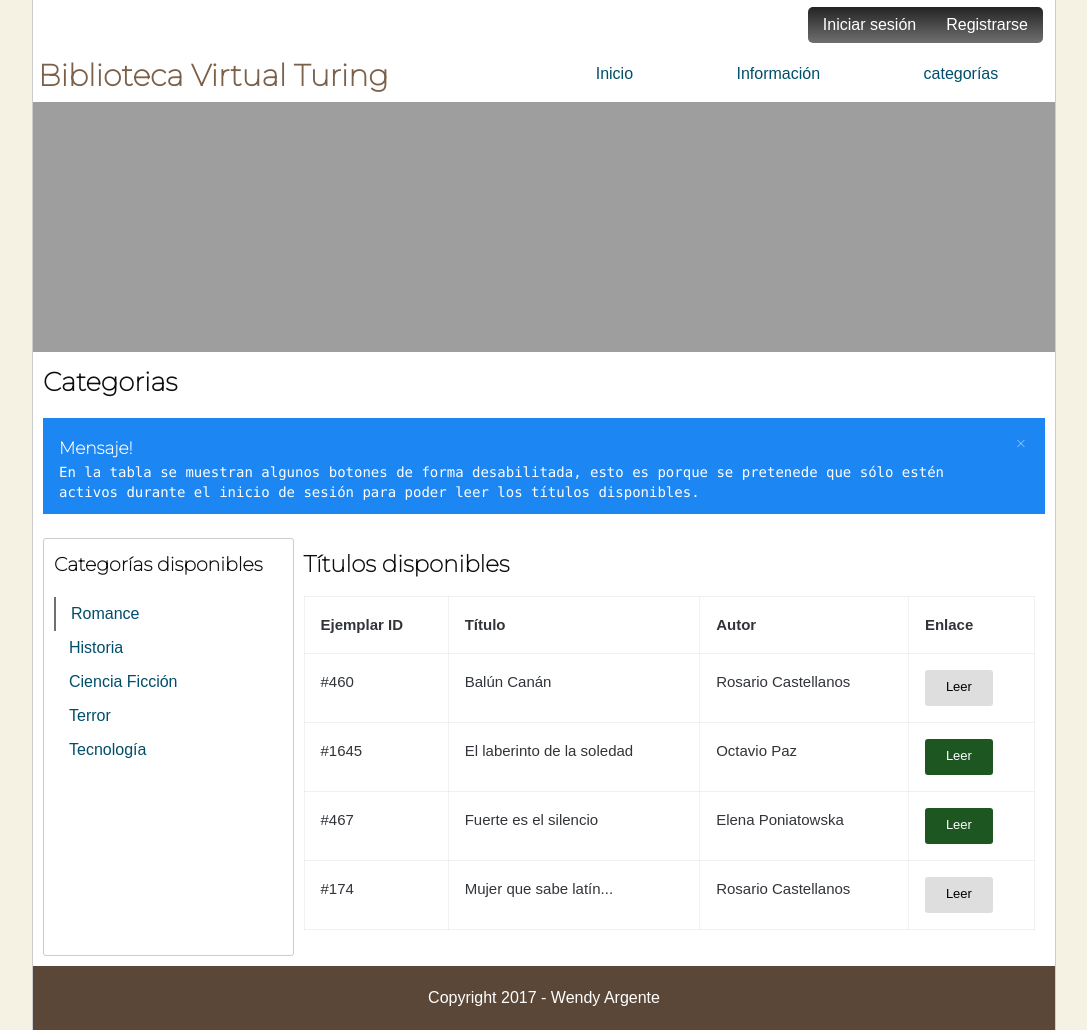
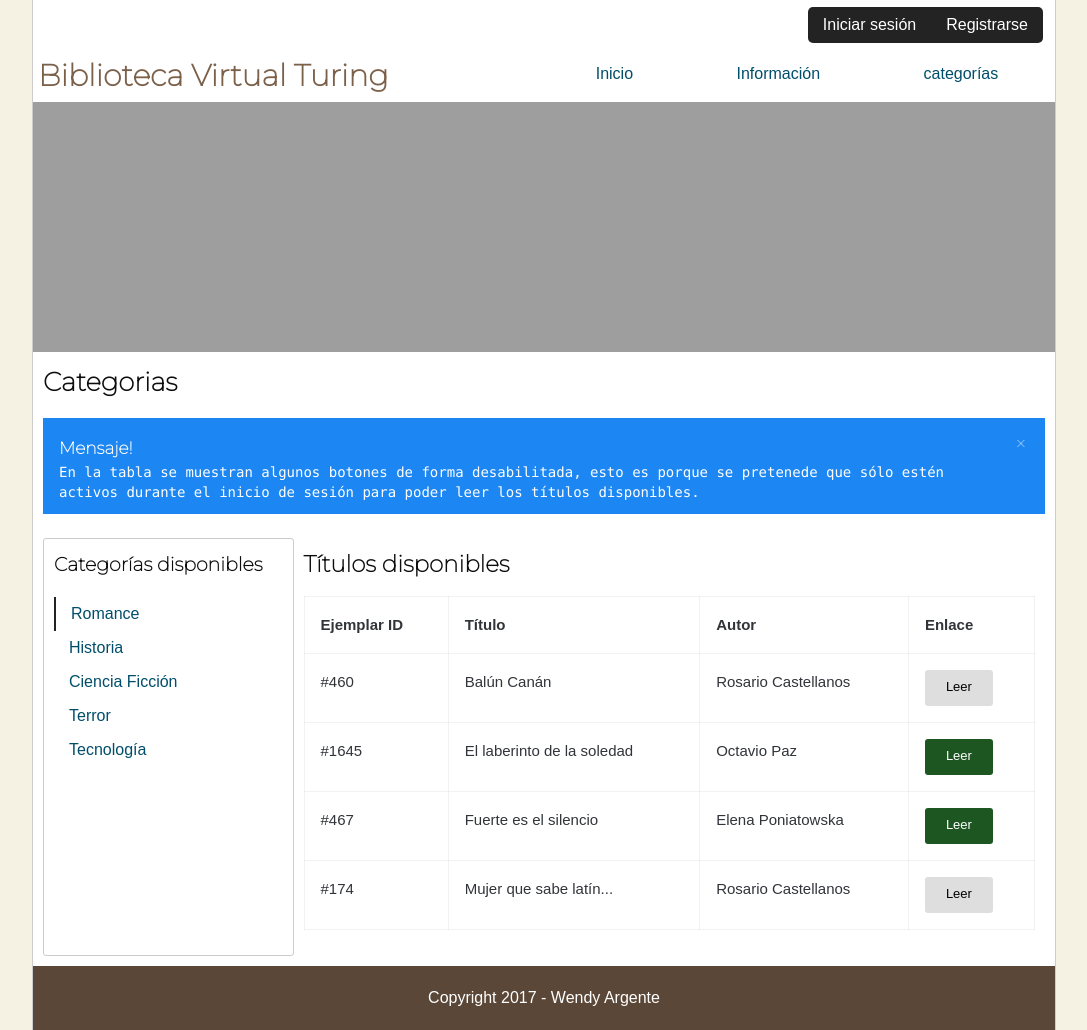
Before and after one commit to wendyar/turing, a Jekyll site: the page built from categorias.html, in a window 1280 px wide. Shown: the whole page, without its empty margins (96-1183 px from the left). Built offline with Jekyll 4.4.1, drawn with Linux system fonts in a browser that asks for light colours.

Commit message:
Más correcciones de accesibilidad de colores

```diff
--- a/_layouts/form-inicio.html
+++ b/_layouts/form-inicio.html
@@ -1,5 +1,5 @@
 <!DOCTYPE html>
-<html>
+<html lang="es">
 
 <head>
   {% include estilos-base.html %}
--- a/_sass/general.sass
+++ b/_sass/general.sass
@@ -1,3 +1,24 @@
+$fondo: #F5F1E3
+$titulo: #7B604A
+
+$success: #1e5622
+$warning: #E8E288
+$error: #ac0000
+$info: #3c69db
+$general: #ababab
+
+
+// Colores de elementos
+$link: #004e6a
+$link-hover: lighten($link, 10)
+
+$pie-principal-color: darken($titulo, 10)
+
+// Botones de inicio de sesión
+$btn-sesion: #232323
+// ---------------------------------------
+
+
 .titulos
   font-family: 'Montserrat', sans-serif
 h1
@@ -20,26 +41,8 @@
   font-size: 14px
 
 
-$fondo: #F5F1E3
-$titulo: #7B604A
-
-$success: #1e5622
-$warning: #E8E288
-$error: #ac0000
-$info: #3c69db
-$general: #ababab
-
-$link: #004e6a
-$link-hover: lighten($link, 10)
-
-$btn-sesion: #232323
-$btn-sesion-hover: lighten($btn-sesion, 30)
-
-
-$btn-ingresar: #1e5622
-$ingresar-fondo: #4d4d4d
-
-$pie-principal-color: darken($titulo, 10)
+.req
+  color: $error
 
 
 
--- a/assets/css/base.sass
+++ b/assets/css/base.sass
@@ -30,7 +30,7 @@
   justify-content: flex-end
   a
     text-decoration: none
-    background: linear-gradient($btn-sesion, $btn-sesion-hover)
+    background-color: $btn-sesion
     color: #fff
     display: flex
     align-items: center
@@ -45,7 +45,7 @@
       border-bottom-right-radius: 5px
   a:hover
     cursor: pointer
-    background: $btn-sesion-hover
+    background: lighten($btn-sesion, 15)
 
 
 
@@ -126,10 +126,10 @@
       list-style: none
       padding: 5px
       &:hover
-        border-left: 2px solid $btn-sesion-hover
+        border-left: 2px solid $btn-sesion
 
 .lista-activo
-  border-left: 2px solid $btn-sesion-hover
+  border-left: 2px solid $btn-sesion
 
 .contenedor
   padding: 10px
```
